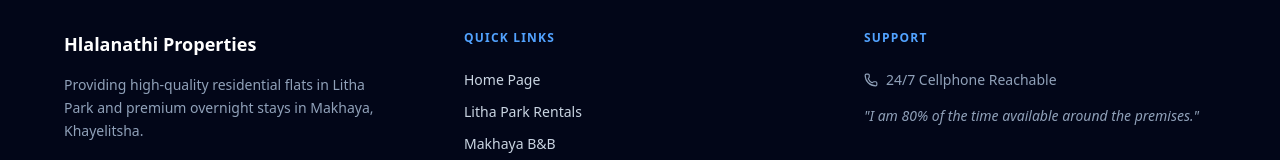
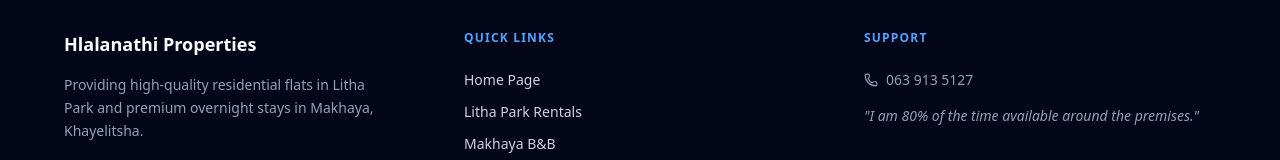
Before and after one commit to Putumani/hlalanathi-site, a React (Vite) app: page / in a window 1280 px wide. Shown: the part 1031-1191 px from the top of the page. Built offline with nearby package versions, Linux system fonts and the light colour scheme.

Commit message:
editing whatsapp number

```diff
--- a/src/App.jsx
+++ b/src/App.jsx
@@ -19,7 +19,7 @@ const Navbar = () => (
         <Link to="/litha-park" className="hover:text-blue-600 transition-colors">Litha Flats</Link>
         <Link to="/makhaya-bb" className="hover:text-orange-600 transition-colors">Makhaya B&B</Link>
       </div>
-      <a href="https://wa.me/27123456789" className="flex items-center gap-2 bg-green-500 text-white px-5 py-2.5 rounded-full text-xs font-bold hover:bg-green-600 transition-all shadow-md">
+      <a href="https://wa.me/27639135127" className="flex items-center gap-2 bg-green-500 text-white px-5 py-2.5 rounded-full text-xs font-bold hover:bg-green-600 transition-all shadow-md">
         <MessageCircle size={16} /> WHATSAPP
       </a>
     </div>
@@ -45,7 +45,7 @@ const Footer = () => (
       </div>
       <div>
         <h4 className="text-xs font-bold uppercase tracking-widest text-blue-400 mb-6">Support</h4>
-        <p className="text-slate-400 text-sm mb-4 flex items-center gap-2"><Phone size={14}/> 24/7 Cellphone Reachable</p>
+        <p className="text-slate-400 text-sm mb-4 flex items-center gap-2"><Phone size={14}/> 063 913 5127</p>
         <p className="text-slate-400 text-sm italic text-blue-200">"I am 80% of the time available around the premises."</p>
       </div>
     </div>
@@ -170,7 +170,7 @@ const LithaPark = () => (
         <div className="bg-blue-600 text-white p-8 rounded-[2rem] shadow-xl shadow-blue-100">
           <h3 className="font-bold text-xl mb-2 text-white">Rental Status</h3>
           <p className="text-blue-100 text-sm mb-4 italic font-medium">Available from 29/01/2026. Non-furnished bachelor units.</p>
-          <a href="https://wa.me/27123456789" className="block text-center w-full bg-white text-blue-600 py-3 rounded-xl font-bold hover:bg-slate-100 transition-colors uppercase text-xs tracking-widest">
+          <a href="https://wa.me/27639135127" className="block text-center w-full bg-white text-blue-600 py-3 rounded-xl font-bold hover:bg-slate-100 transition-colors uppercase text-xs tracking-widest">
             Check Availability
           </a>
         </div>
@@ -225,7 +225,7 @@ const MakhayaBB = () => (
           <p className="text-slate-400 text-sm mb-6 leading-relaxed relative z-10">
             Secure entry through locked gates and garage access ensures complete privacy. Available 24/7 for booking.
           </p>
-          <a href="https://wa.me/27123456789" className="block relative z-10 text-center bg-orange-600 py-3.5 rounded-2xl font-bold hover:scale-[1.02] transition-transform">
+          <a href="https://wa.me/27639135127" className="block relative z-10 text-center bg-orange-600 py-3.5 rounded-2xl font-bold hover:scale-[1.02] transition-transform">
             BOOK VIA WHATSAPP
           </a>
           <div className="absolute -right-10 -bottom-10 w-32 h-32 bg-orange-600/10 blur-3xl rounded-full"></div>
```
